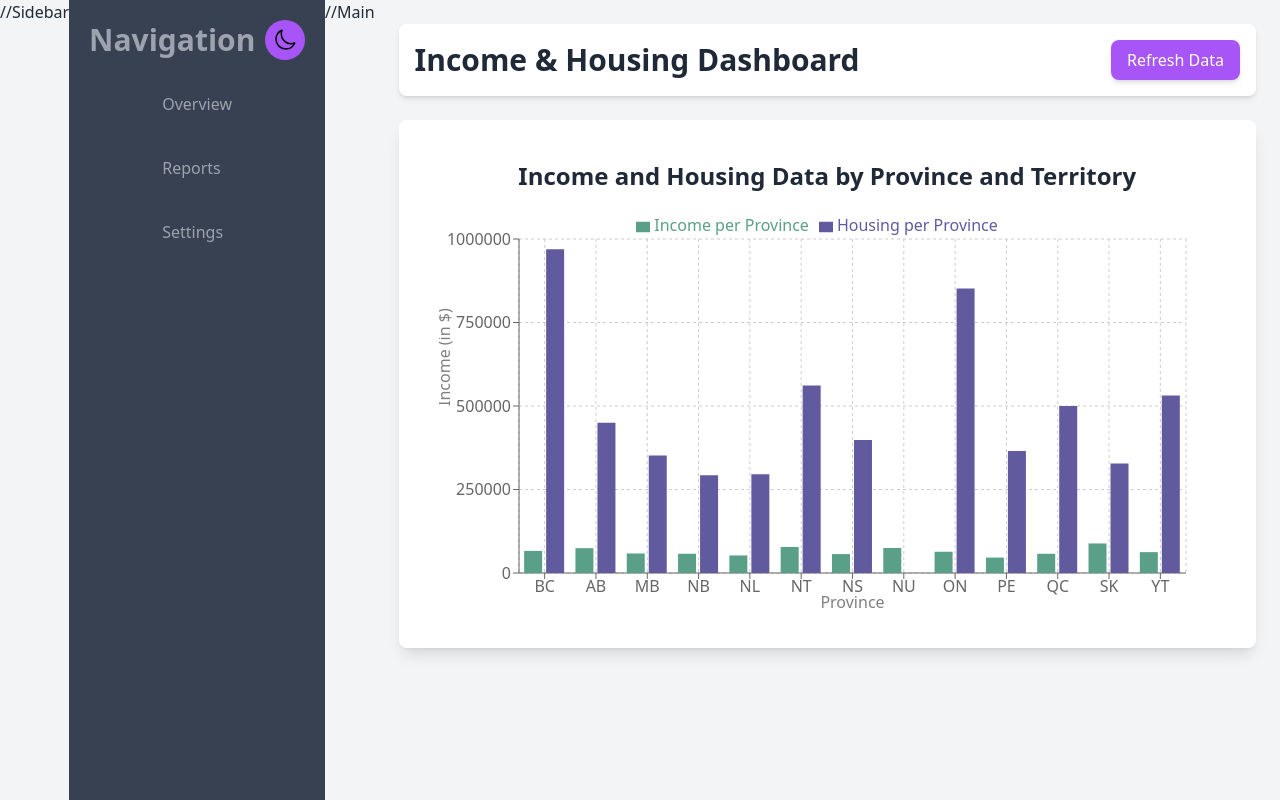
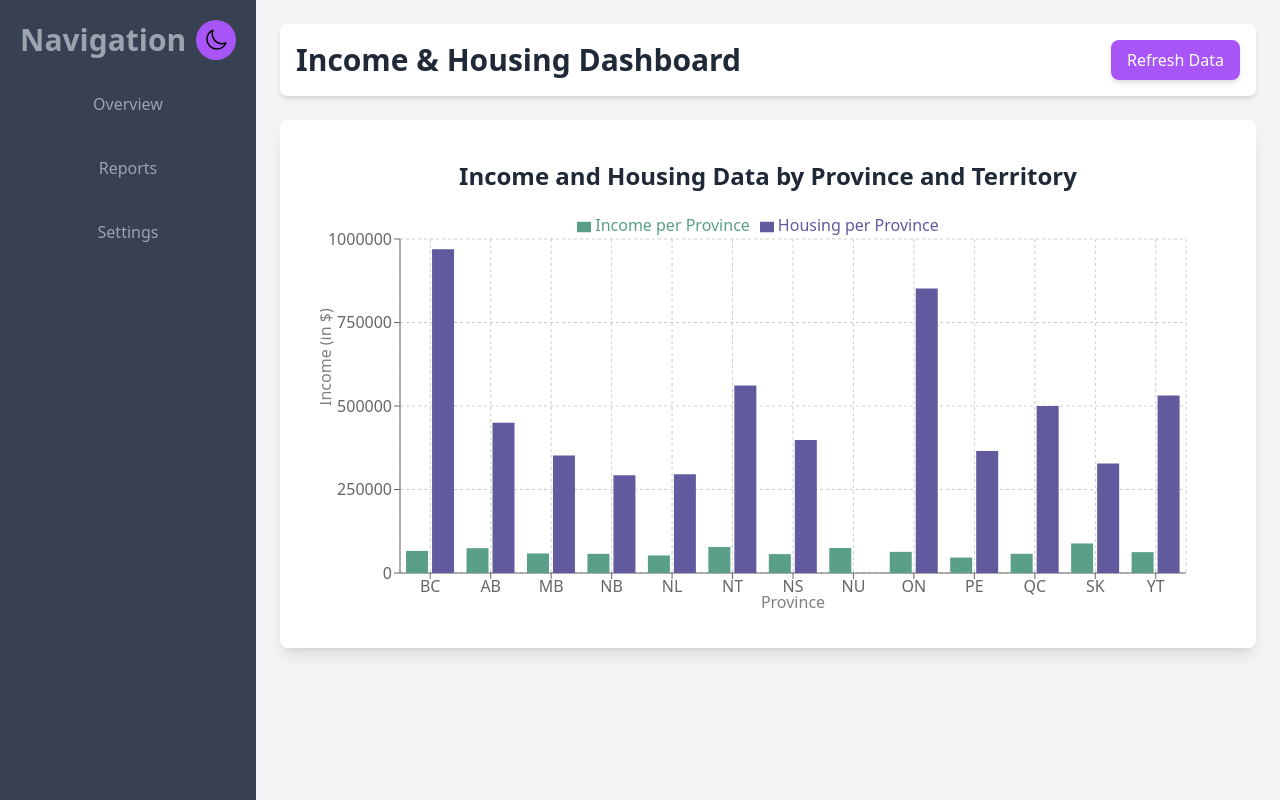
Before and after one commit to Abdul-RehmanCU/Canadian-Income-Analytics, a React (Create React App) app: page / in a window 1280 px wide. Built offline with nearby package versions, Linux system fonts and the light colour scheme.

Commit message:
put buttons

```diff
--- a/src/components/Dashboard.js
+++ b/src/components/Dashboard.js
@@ -18,8 +18,8 @@ const Dashboard = () => {
 
   return (
     <div className={`${darkMode ? "dark" : ""} flex min-h-screen bg-gray-100 dark:bg-gray-900 text-gray-800 dark:text-gray-100`}>
-      //Sidebar
-      <aside className="w-1/5 bg-gray-700 dark:bg-gray-800 text-gray-400 dark:text-white p-5 flex flex-col items-center transtion duration-600">
+      {/* Sidebar */}
+      <aside className="w-1/5 bg-gray-700 dark:bg-gray-800 text-gray-400 dark:text-white p-5 flex flex-col items-center transition duration-600">
         <div className="w-full flex justify-between items-center mb-8">
           <h2 className="text-3xl font-bold">Navigation</h2>
           <button
@@ -36,13 +36,13 @@ const Dashboard = () => {
         </div>
 
         <nav className="flex flex-col space-y-10">
-          <a href="#" className="text-gray-400 hover:text-white transition duration-200">Overview</a>
-          <a href="#" className="text-gray-400 hover:text-white transition duration-200">Reports</a>
-          <a href="#" className="text-gray-400 hover:text-white transition duration-200">Settings</a>
+          <button className="text-gray-400 hover:text-white transition duration-200">Overview</button>
+          <button className="text-gray-400 hover:text-white transition duration-200">Reports</button>
+          <button className="text-gray-400 hover:text-white transition duration-200">Settings</button>
         </nav>
       </aside>
 
-      //Main
+      {/* Main */}
       <main className="flex-1 p-6 space-y-6 bg-gray-100 dark:bg-gray-900 ">
         <Header />
         <section className="bg-white dark:bg-gray-800 p-6 rounded-lg shadow-lg animate-slide-in-up">
```
